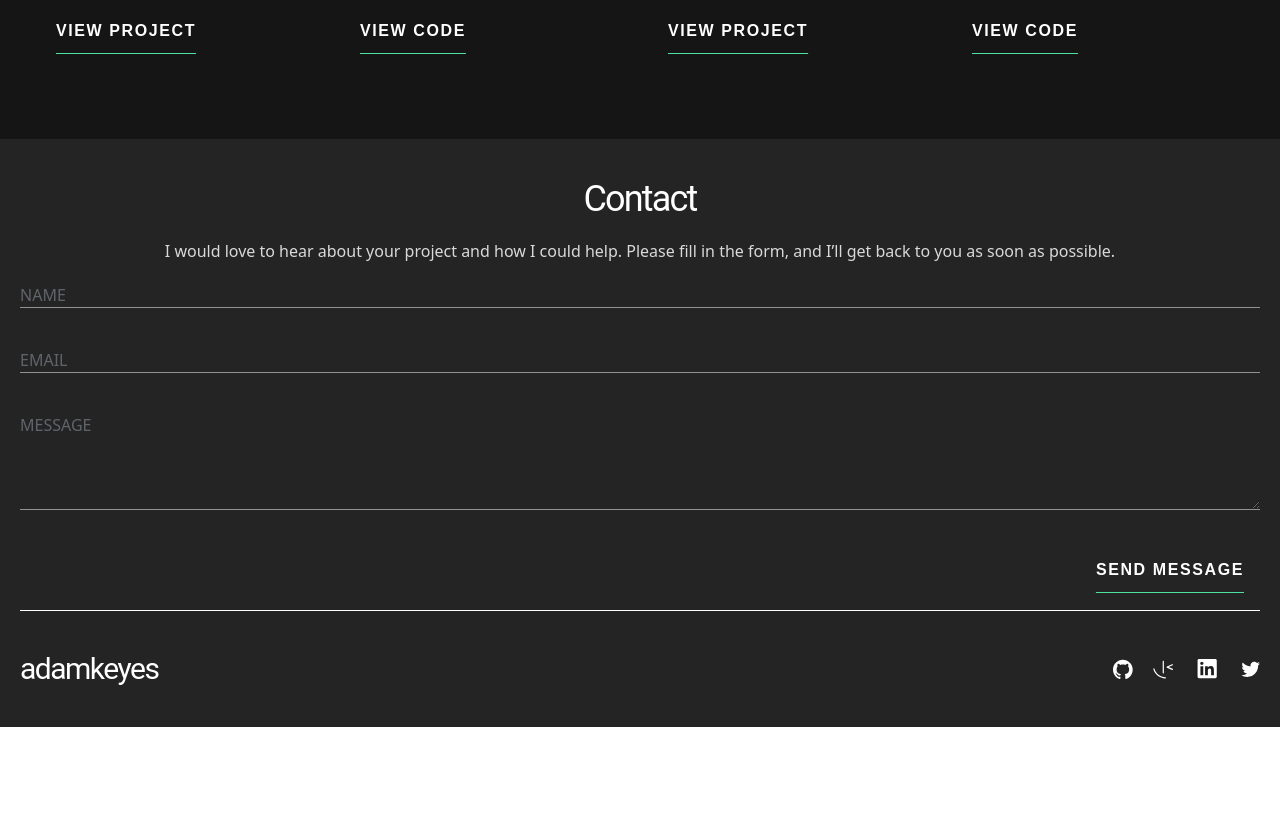
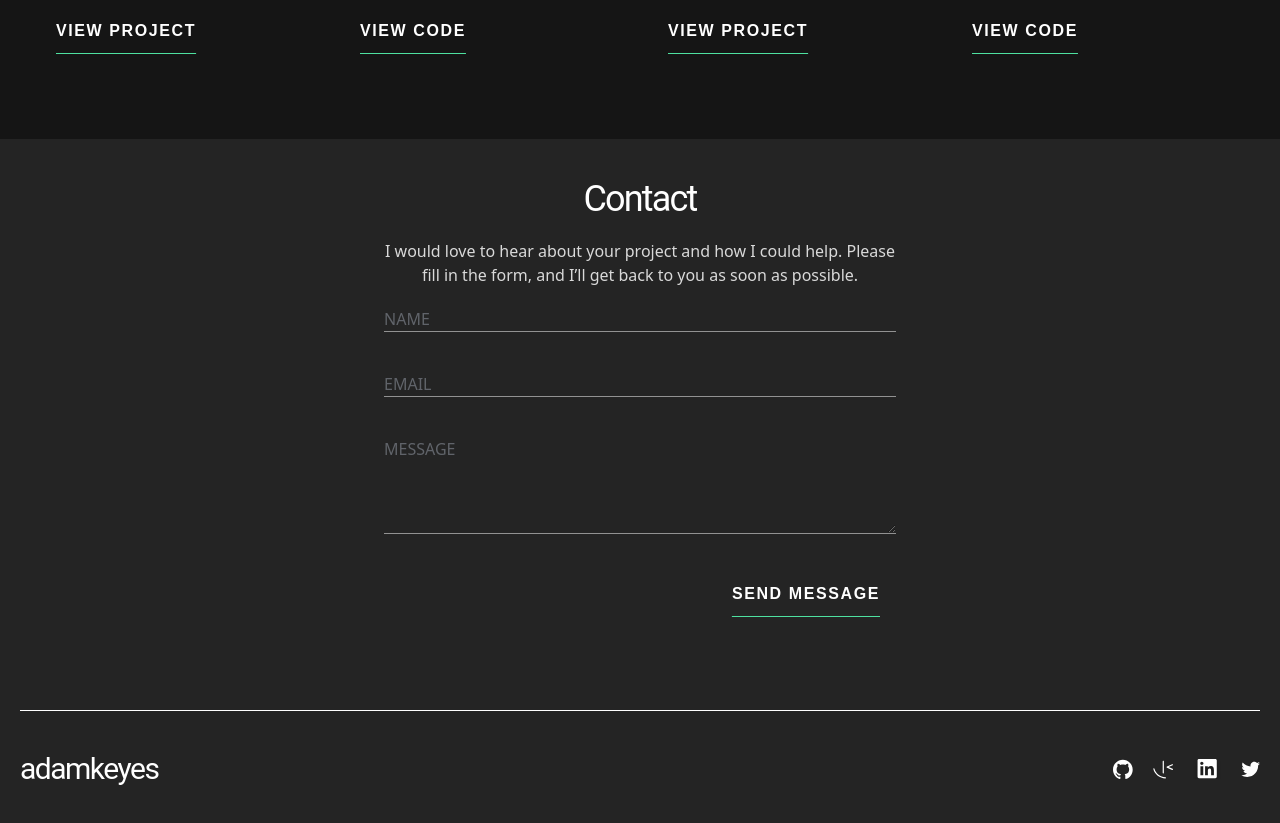
Before and after one commit to royeradames/angular-single-page-developer-portfolio, an Angular app: page / in a window 1280 px wide. Shown: the part 2800-3623 px from the top of the page. Before the commit the page ends 3527 px from the top, so only its background shows below. Built offline with nearby package versions, Linux system fonts and the light colour scheme.

Commit message:
limit the size of the contact form

```diff
--- a/src/app/footer/footer.component.html
+++ b/src/app/footer/footer.component.html
@@ -1,6 +1,8 @@
-<footer id="footer" class="py-10 gap-5 bg-custom-dark-grey p-5 grid gap-24">
+<footer id="footer" class="py-10 gap-5 md:gap-24 bg-custom-dark-grey p-5 grid gap-24">
 
-  <app-contact></app-contact>
+  <div class="justify-self-center max-w-lg">
+    <app-contact ></app-contact>
+  </div>
 
   <div class="border-t border-solid border-custom-white pt-10">
     <app-social-links></app-social-links>
```
